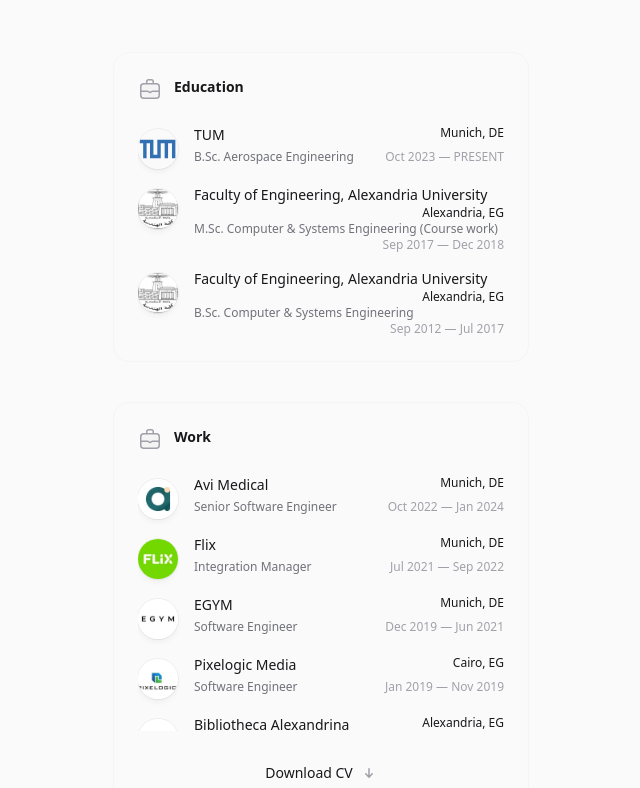
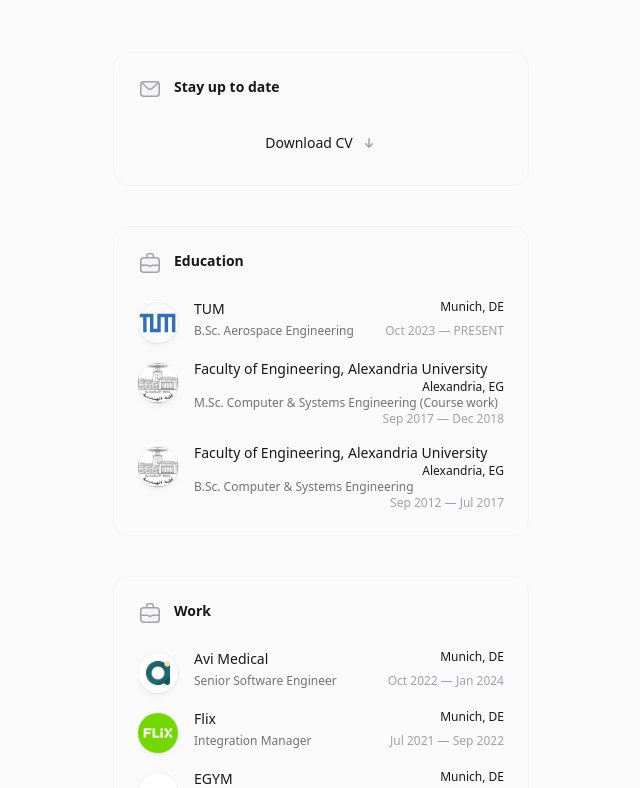
Before and after one commit to bishoy-ensoliman/bishoy-personal, a Next.js app: page / in a window 1280 px wide. Shown: the part 1000-1788 px from the top of the page, without its empty margins (623-1263 px from the left). Built offline with nearby package versions, Linux system fonts and the light colour scheme.

Commit message:
refactor

```diff
--- a/src/app/page.tsx
+++ b/src/app/page.tsx
@@ -188,7 +188,7 @@ export default function Home() {
                     </article> */}
                   </div>
                   <div className="space-y-10 lg:pl-16 xl:pl-24">
-                    {/* <form className="rounded-2xl border border-zinc-100 p-6 dark:border-zinc-700/40"
+                    <form className="rounded-2xl border border-zinc-100 p-6 dark:border-zinc-700/40"
                       action="/thank-you">
                       <h2 className="flex text-sm font-semibold text-zinc-900 dark:text-zinc-100"><svg
                         viewBox="0 0 24 24" fill="none" strokeWidth="1.5"
@@ -199,16 +199,27 @@ export default function Home() {
                           className="fill-zinc-100 stroke-zinc-400 dark:fill-zinc-100/10 dark:stroke-zinc-500">
                         </path>
                         <path d="m4 6 6.024 5.479a2.915 2.915 0 0 0 3.952 0L20 6"
-                          className="stroke-zinc-400 dark:stroke-zinc-500"></path>
-                      </svg><span className="ml-3">Stay up to date</span></h2>
-                      <p className="mt-2 text-sm text-zinc-600 dark:text-zinc-400">Get notified when I
+                          className="stroke-zinc-400 dark:stroke-zinc-500">
+                        </path>
+                      </svg>
+                        <span className="ml-3">Stay up to date</span>
+                      </h2>
+                      {/* <p className="mt-2 text-sm text-zinc-600 dark:text-zinc-400">Get notified when I
                         publish something new, and unsubscribe at any time.</p>
                       <div className="mt-6 flex"><input type="email" placeholder="Email address"
                         aria-label="Email address" required
                         className="min-w-0 flex-auto appearance-none rounded-md border border-zinc-900/10 bg-white px-3 py-[calc(theme(spacing.2)-1px)] shadow-md shadow-zinc-800/5 placeholder:text-zinc-400 focus:border-teal-500 focus:outline-none focus:ring-4 focus:ring-teal-500/10 dark:border-zinc-700 dark:bg-zinc-700/[0.15] dark:text-zinc-200 dark:placeholder:text-zinc-500 dark:focus:border-teal-400 dark:focus:ring-teal-400/10 sm:text-sm" /><button
                           className="inline-flex items-center gap-2 justify-center rounded-md py-2 px-3 text-sm outline-offset-2 transition active:transition-none bg-zinc-800 font-semibold text-zinc-100 hover:bg-zinc-700 active:bg-zinc-800 active:text-zinc-100/70 dark:bg-zinc-700 dark:hover:bg-zinc-600 dark:active:bg-zinc-700 dark:active:text-zinc-100/70 ml-4 flex-none"
-                          type="submit">Join</button></div>
-                    </form> */}
+                          type="submit">Join</button>
+                      </div> */}
+                      <a className="inline-flex items-center gap-2 justify-center rounded-md py-2 px-3 text-sm outline-offset-2 transition active:transition-none bg-zinc-50 font-medium text-zinc-900 hover:bg-zinc-100 active:bg-zinc-100 active:text-zinc-900/60 dark:bg-zinc-800/50 dark:text-zinc-300 dark:hover:bg-zinc-800 dark:hover:text-zinc-50 dark:active:bg-zinc-800/50 dark:active:text-zinc-50/70 group mt-6 w-full"
+                        href="/Bishoy_Soliman_CV.pdf" target='_blank'>Download CV
+                        <svg viewBox="0 0 16 16" fill="none" aria-hidden="true"
+                          className="h-4 w-4 stroke-zinc-400 transition group-active:stroke-zinc-600 dark:group-hover:stroke-zinc-50 dark:group-active:stroke-zinc-50">
+                          <path d="M4.75 8.75 8 12.25m0 0 3.25-3.5M8 12.25v-8.5" strokeWidth="1.5" strokeLinecap="round" strokeLinejoin="round" />
+                        </svg>
+                      </a>
+                    </form>
                     <Education />
                     <Work />
                   </div>
--- a/src/components/education/Education.tsx
+++ b/src/components/education/Education.tsx
@@ -1,27 +1,39 @@
 import React from 'react';
-import EducationElement from './EducationElement';
 import tumPic from '../../../public/tum.svg';
 import foePic from '../../../public/foe.jpeg';
+import SkillsCard from '../skills/SkillsCard';
+import { Skill } from '../skills/SkillsElement';
+
+const education: Skill[] = [{
+    placeName: 'TUM',
+    detail: 'B.Sc. Aerospace Engineering',
+    from: 'Oct 2023',
+    to: 'PRESENT',
+    imageSrc: tumPic,
+    city: 'Munich, DE'
+},
+{
+    placeName: 'Faculty of Engineering, Alexandria University',
+    detail: 'M.Sc. Computer & Systems Engineering (Course work)',
+    from: 'Sep 2017',
+    to: 'Dec 2018',
+    imageSrc: foePic,
+    city: 'Alexandria, EG'
+},
+{
+    placeName: 'Faculty of Engineering, Alexandria University',
+    detail: 'B.Sc. Computer & Systems Engineering',
+    from: 'Sep 2012',
+    to: 'Jul 2017',
+    imageSrc: foePic,
+    city: 'Alexandria, EG'
+}];
+
+
+
 
 export default function Education() {
     return (
-        <div className="rounded-2xl border border-zinc-100 p-6 dark:border-zinc-700/40">
-            <h2 className="flex text-sm font-semibold text-zinc-900 dark:text-zinc-100">
-                <svg viewBox="0 0 24 24" fill="none" strokeWidth="1.5" strokeLinecap="round" strokeLinejoin="round" className="h-6 w-6 flex-none">
-                    <path
-                        d="M2.75 9.75a3 3 0 0 1 3-3h12.5a3 3 0 0 1 3 3v8.5a3 3 0 0 1-3 3H5.75a3 3 0 0 1-3-3v-8.5Z"
-                        className="fill-zinc-100 stroke-zinc-400 dark:fill-zinc-100/10 dark:stroke-zinc-500" />
-                    <path
-                        d="M3 14.25h6.249c.484 0 .952-.002 1.316.319l.777.682a.996.996 0 0 0 1.316 0l.777-.682c.364-.32.832-.319 1.316-.319H21M8.75 6.5V4.75a2 2 0 0 1 2-2h2.5a2 2 0 0 1 2 2V6.5"
-                        className="stroke-zinc-400 dark:stroke-zinc-500" />
-                </svg>
-                <span className="ml-3">Education</span>
-            </h2>
-            <ol className="mt-6 space-y-4 overflow-y-scroll max-h-64">
-                <EducationElement instituteName={'TUM'} program={'B.Sc. Aerospace Engineering'} from={'Oct 2023'} to={'PRESENT'} imageSrc={tumPic} city='Munich, DE' />
-                <EducationElement instituteName={'Faculty of Engineering, Alexandria University'} program={'M.Sc. Computer & Systems Engineering (Course work)'} from={'Sep 2017'} to={'Dec 2018'} imageSrc={foePic} city='Alexandria, EG' />
-                <EducationElement instituteName={'Faculty of Engineering, Alexandria University'} program={'B.Sc. Computer & Systems Engineering'} from={'Sep 2012'} to={'Jul 2017'} imageSrc={foePic} city='Alexandria, EG' />
-            </ol>
-        </div>
+        <SkillsCard cardTile='Education' elements={education} />
     );
 };
--- a/src/components/education/EducationElement.tsx
+++ /dev/null
@@ -1,38 +0,0 @@
-import React from 'react';
-import Image from 'next/image';
-
-interface EducationExperience {
-    instituteName: string;
-    program: string;
-    from: string;
-    to: string;
-    imageSrc: any;
-    city: string;
-}
-
-export default function EducationElement({ instituteName, program, from, to, imageSrc, city }: EducationExperience) {
-    return (
-        <li className="flex gap-4">
-            <div className="relative mt-1 flex h-10 w-10 flex-none items-center justify-center rounded-full shadow-md shadow-zinc-800/5 ring-1 ring-zinc-900/5 dark:border dark:border-zinc-700/50 dark:bg-zinc-800 dark:ring-0">
-                <Image alt={instituteName}
-                    loading="lazy"
-                    decoding="async"
-                    className="h-10 w-10"
-                    style={{ borderRadius: '50%' }}
-                    src={imageSrc} />
-            </div>
-            <dl className="flex flex-auto flex-wrap gap-x-2">
-                <div className='flex flex-auto flex-wrap gap-x-2 w-full'>
-                    <dt className="sr-only">Company</dt>
-                    <dd className="text-sm font-medium text-zinc-900 dark:text-zinc-100">{instituteName}</dd>
-                    <dt className="sr-only">City</dt>
-                    <dd className="ml-auto text-xs text-zinc-900 dark:text-zinc-100">{city}</dd>
-                </div>
-                <dt className="sr-only">Role</dt>
-                <dd className="text-xs text-zinc-500 dark:text-zinc-400">{program}</dd>
-                <dt className="sr-only">Date</dt>
-                <dd className="ml-auto text-xs text-zinc-400 dark:text-zinc-500">{from}<span> — </span>{to}</dd>
-            </dl>
-        </li>
-    );
-};
--- a/src/components/experience/Work.tsx
+++ b/src/components/experience/Work.tsx
@@ -1,5 +1,4 @@
 import React from 'react';
-import WorkElement from './WorkElement';
 import aviPic from '../../../public/avi.jpeg';
 import flixPic from '../../../public/flix.jpeg';
 import baPic from '../../../public/ba.jpeg';
@@ -8,40 +7,76 @@ import foePic from '../../../public/foe.jpeg';
 import pixelogicPic from '../../../public/pixelogic.jpeg';
 import ppcPic from '../../../public/ppc.jpeg';
 import vitanoiaPic from '../../../public/vitanoia.jpeg';
+import { Skill } from '../skills/SkillsElement';
+import SkillsCard from '../skills/SkillsCard';
 
-const Work = () => {
+const workExperiences: Skill[] = [{
+    placeName: 'Avi Medical',
+    detail: 'Senior Software Engineer',
+    from: 'Oct 2022',
+    to: 'Jan 2024',
+    imageSrc: aviPic,
+    city: 'Munich, DE'
+},
+{
+    placeName: 'Flix',
+    detail: 'Integration Manager',
+    from: 'Jul 2021',
+    to: 'Sep 2022',
+    imageSrc: flixPic,
+    city: 'Munich, DE'
+},
+{
+    placeName: 'EGYM',
+    detail: 'Software Engineer',
+    from: 'Dec 2019',
+    to: 'Jun 2021',
+    imageSrc: egymPic,
+    city: 'Munich, DE'
+},
+{
+    placeName: 'Pixelogic Media',
+    detail: 'Software Engineer',
+    from: 'Jan 2019',
+    to: 'Nov 2019',
+    imageSrc: pixelogicPic,
+    city: 'Cairo, EG'
+},
+{
+    placeName: 'Bibliotheca Alexandrina',
+    detail: 'Junior Software Engineer',
+    from: 'Sep 2017',
+    to: 'Dec 2018',
+    imageSrc: baPic,
+    city: 'Alexandria, EG'
+},
+{
+    placeName: 'Vetanoia - Part-time',
+    detail: 'Junior Software Engineer',
+    from: 'Jan 2018',
+    to: 'Dec 2018',
+    imageSrc: vitanoiaPic,
+    city: 'Alexandria, EG'
+},
+{
+    placeName: 'Faculty of Engineering, Alexandria University',
+    detail: 'Teaching Assistant',
+    from: 'Sep 2017',
+    to: 'Dec 2017',
+    imageSrc: foePic,
+    city: 'Alexandria, EG'
+},
+{
+    placeName: 'Petroleum Pipelines Company',
+    detail: 'Intern Control Systems Engineer',
+    from: 'Jul 2016',
+    to: 'Aug 2016',
+    imageSrc: ppcPic,
+    city: 'Alexandria, EG'
+}];
+
+export default function Work() {
     return (
-        <div className="rounded-2xl border border-zinc-100 p-6 dark:border-zinc-700/40">
-            <h2 className="flex text-sm font-semibold text-zinc-900 dark:text-zinc-100">
-                <svg viewBox="0 0 24 24" fill="none" strokeWidth="1.5" strokeLinecap="round" strokeLinejoin="round" className="h-6 w-6 flex-none">
-                    <path
-                        d="M2.75 9.75a3 3 0 0 1 3-3h12.5a3 3 0 0 1 3 3v8.5a3 3 0 0 1-3 3H5.75a3 3 0 0 1-3-3v-8.5Z"
-                        className="fill-zinc-100 stroke-zinc-400 dark:fill-zinc-100/10 dark:stroke-zinc-500" />
-                    <path
-                        d="M3 14.25h6.249c.484 0 .952-.002 1.316.319l.777.682a.996.996 0 0 0 1.316 0l.777-.682c.364-.32.832-.319 1.316-.319H21M8.75 6.5V4.75a2 2 0 0 1 2-2h2.5a2 2 0 0 1 2 2V6.5"
-                        className="stroke-zinc-400 dark:stroke-zinc-500" />
-                </svg>
-                <span className="ml-3">Work</span>
-            </h2>
-            <ol className="mt-6 space-y-4 overflow-y-scroll max-h-64">
-                <WorkElement companyName={'Avi Medical'} role={'Senior Software Engineer'} from={'Oct 2022'} to={'Jan 2024'} imageSrc={aviPic} city='Munich, DE' />
-                <WorkElement companyName={'Flix'} role={'Integration Manager'} from={'Jul 2021'} to={'Sep 2022'} imageSrc={flixPic} city='Munich, DE' />
-                <WorkElement companyName={'EGYM'} role={'Software Engineer'} from={'Dec 2019'} to={'Jun 2021'} imageSrc={egymPic} city='Munich, DE' />
-                <WorkElement companyName={'Pixelogic Media'} role={'Software Engineer'} from={'Jan 2019'} to={'Nov 2019'} imageSrc={pixelogicPic} city='Cairo, EG' />
-                <WorkElement companyName={'Bibliotheca Alexandrina'} role={'Junior Software Engineer'} from={'Sep 2017'} to={'Dec 2018'} imageSrc={baPic} city='Alexandria, EG' />
-                <WorkElement companyName={'Vetanoia - Part-time'} role={'Junior Software Engineer'} from={'Jan 2018'} to={'Dec 2018'} imageSrc={vitanoiaPic} city='Alexandria, EG' />
-                <WorkElement companyName={'Faculty of Engineering, Alexandria University'} role={'Teaching Assistant'} from={'Sep 2017'} to={'Dec 2017'} imageSrc={foePic} city='Alexandria, EG' />
-                <WorkElement companyName={'Petroleum Pipelines Company'} role={'Intern Control Systems Engineer'} from={'Jul 2016'} to={'Aug 2016'} imageSrc={ppcPic} city='Alexandria, EG' />
-            </ol>
-            <a className="inline-flex items-center gap-2 justify-center rounded-md py-2 px-3 text-sm outline-offset-2 transition active:transition-none bg-zinc-50 font-medium text-zinc-900 hover:bg-zinc-100 active:bg-zinc-100 active:text-zinc-900/60 dark:bg-zinc-800/50 dark:text-zinc-300 dark:hover:bg-zinc-800 dark:hover:text-zinc-50 dark:active:bg-zinc-800/50 dark:active:text-zinc-50/70 group mt-6 w-full"
-                href="/Bishoy_Soliman_CV.pdf" target='_blank'>Download CV
-                <svg viewBox="0 0 16 16" fill="none" aria-hidden="true"
-                    className="h-4 w-4 stroke-zinc-400 transition group-active:stroke-zinc-600 dark:group-hover:stroke-zinc-50 dark:group-active:stroke-zinc-50">
-                    <path d="M4.75 8.75 8 12.25m0 0 3.25-3.5M8 12.25v-8.5" strokeWidth="1.5" strokeLinecap="round" strokeLinejoin="round" />
-                </svg>
-            </a>
-        </div>
+        <SkillsCard cardTile='Work' elements={workExperiences} />
     );
 };
-
-export default Work;
--- /dev/null
+++ b/src/components/skills/SkillsCard.tsx
@@ -0,0 +1,29 @@
+import React from 'react';
+import SkillsElement, { Skill } from '../skills/SkillsElement';
+
+interface SkillCardDetails {
+    cardTile: string;
+    elements: Skill[];
+}
+
+export default function SkillsCard({ cardTile, elements }: SkillCardDetails) {
+    return (
+        <div className="rounded-2xl border border-zinc-100 p-6 dark:border-zinc-700/40">
+            <h2 className="flex text-sm font-semibold text-zinc-900 dark:text-zinc-100">
+                <svg viewBox="0 0 24 24" fill="none" strokeWidth="1.5" strokeLinecap="round" strokeLinejoin="round" className="h-6 w-6 flex-none">
+                    <path
+                        d="M2.75 9.75a3 3 0 0 1 3-3h12.5a3 3 0 0 1 3 3v8.5a3 3 0 0 1-3 3H5.75a3 3 0 0 1-3-3v-8.5Z"
+                        className="fill-zinc-100 stroke-zinc-400 dark:fill-zinc-100/10 dark:stroke-zinc-500" />
+                    <path
+                        d="M3 14.25h6.249c.484 0 .952-.002 1.316.319l.777.682a.996.996 0 0 0 1.316 0l.777-.682c.364-.32.832-.319 1.316-.319H21M8.75 6.5V4.75a2 2 0 0 1 2-2h2.5a2 2 0 0 1 2 2V6.5"
+                        className="stroke-zinc-400 dark:stroke-zinc-500" />
+                </svg>
+                <span className="ml-3">{cardTile}</span>
+            </h2>
+            <ol className="mt-6 space-y-4 overflow-y-scroll max-h-64">
+                {elements.map((element) => <SkillsElement placeName={element.placeName}
+                    detail={element.detail} from={element.from} to={element.to} imageSrc={element.imageSrc} city={element.city} />)}
+            </ol>
+        </div>
+    );
+};
```
Also changed, not shown: src/components/skills/SkillsElement.tsx (renamed from src/components/experience/WorkElement.tsx, +9 -11 lines).
